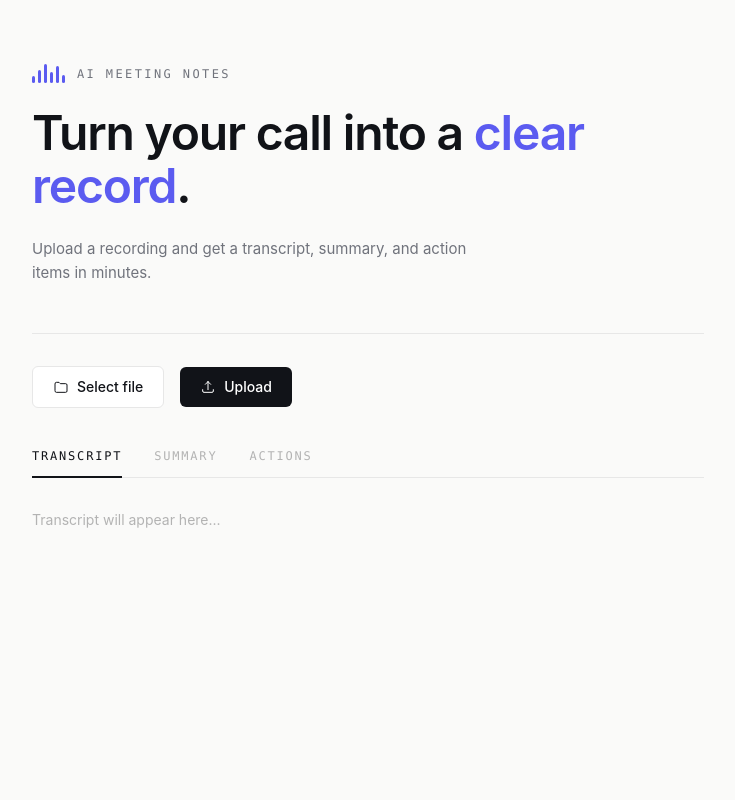
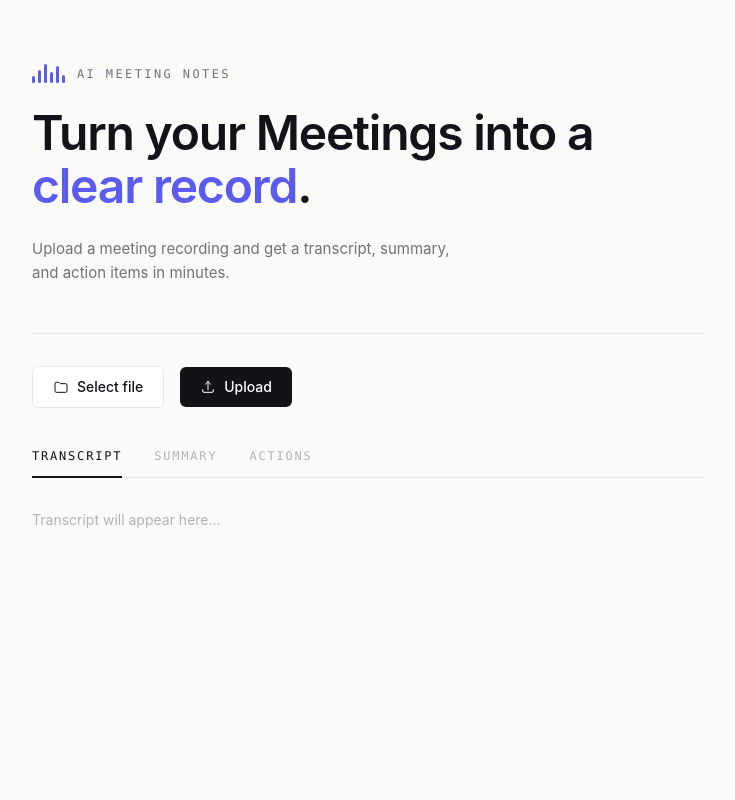
Before and after one commit to sumo90/meeting-summarizer-1, a React (Vite) app in the folder client/: page / in a window 1280 px wide. Shown: the top 800 px of the page, without its empty margins (272-1007 px from the left). Built offline with nearby package versions, Linux system fonts and the light colour scheme.

Commit message:
Update Header.jsx

```diff
--- a/client/src/components/Header.jsx
+++ b/client/src/components/Header.jsx
@@ -11,12 +11,12 @@ function Header() {
       </div>
 
       <h1 className="max-w-xl text-4xl font-semibold leading-[1.1] tracking-tight text-[#111318] md:text-5xl">
-        Turn your call into a{" "}
+        Turn your Meetings into a{" "}
         <span className="text-[#5B5BF0]">clear record</span>.
       </h1>
 
       <p className="max-w-md text-[15px] leading-relaxed text-[#70737C]">
-        Upload a recording and get a transcript, summary, and action items in
+        Upload a meeting recording and get a transcript, summary, and action items in
         minutes.
       </p>
     </header>
```
